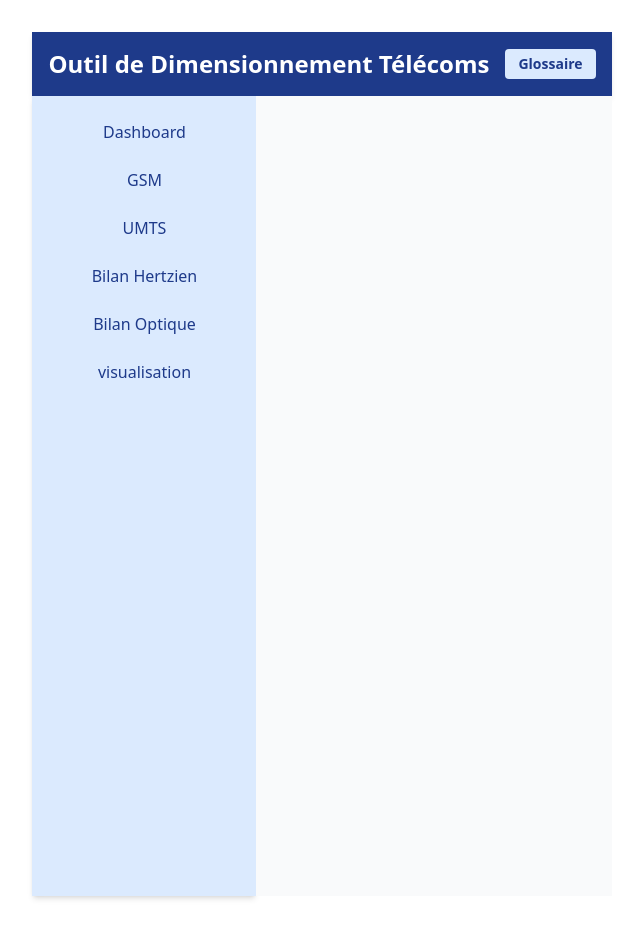
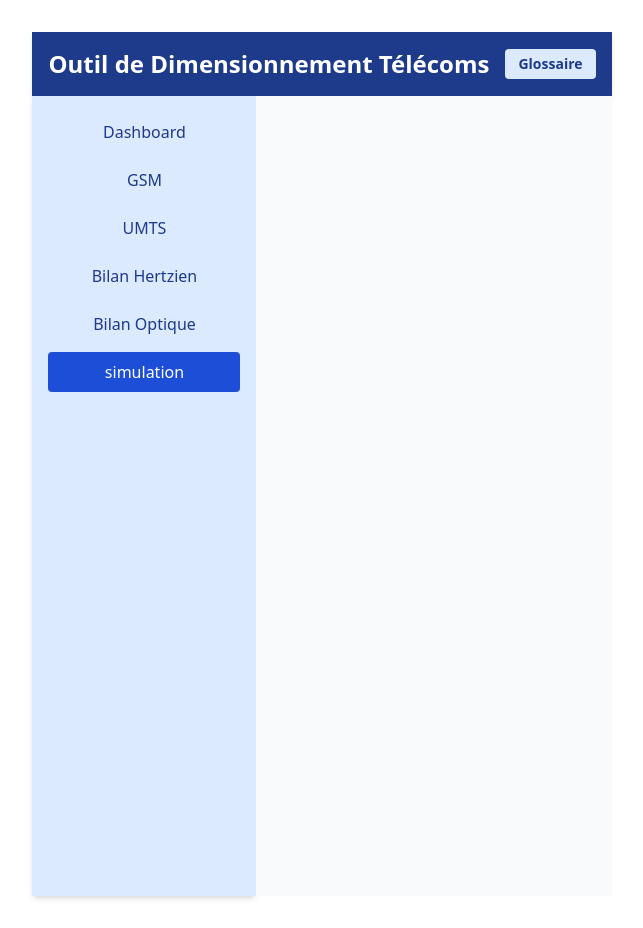
Before and after one commit to pycrafted/esmt_esp, a React (Vite) app: page /simulation in a window 1280 px wide. Shown: the whole page, without its empty margins (318-961 px from the left). Built offline with nearby package versions, Linux system fonts and the light colour scheme.

Commit message:
simulation

```diff
--- a/src/App.tsx
+++ b/src/App.tsx
@@ -5,7 +5,7 @@ import HertzienForm from './components/hertzien/HertzienForm';
 import OptiqueForm from './components/optique/OptiqueForm';
 import UMTSForm from './components/umts/UMTSForm';
 import Dashboard from './components/dashboard/Dashboard';
-import Visualisation from './components/visualisation/Visualisation';
+import Simulation from './components/simulation/Simulation';
 
 import './App.css';
 
@@ -25,7 +25,7 @@ function App() {
           <Route path="/umts" element={<UMTS />} />
           <Route path="/hertzien" element={<Hertzien />} />
           <Route path="/optique" element={<Optique />} />
-          <Route path="/visualisation" element={<Visualisation/>}/>
+          <Route path="/visualisation" element={<Simulation/>}/>
         </Routes>
       </Layout>
     </Router>
--- a/src/components/common/Sidebar.tsx
+++ b/src/components/common/Sidebar.tsx
@@ -7,7 +7,7 @@ const navItems = [
   { label: 'UMTS', path: '/umts' },
   { label: 'Bilan Hertzien', path: '/hertzien' },
   { label: 'Bilan Optique', path: '/optique' },
-  {label:'visualisation',path:'/visualisation'}
+  {label:'simulation',path:'/simulation'}
 ];
 
 const Sidebar: React.FC = () => (
--- a/src/components/visualisation/Visualisation.tsx
+++ b/src/components/simulation/Simulation.tsx
@@ -1,4 +1,4 @@
-import React, { useCallback, useRef, useState } from 'react';
+import { useCallback, useRef, useState } from 'react';
 import ReactFlow, { MiniMap, Controls, Background, useNodesState, useEdgesState, addEdge } from 'reactflow';
 import 'reactflow/dist/style.css';
 
```
